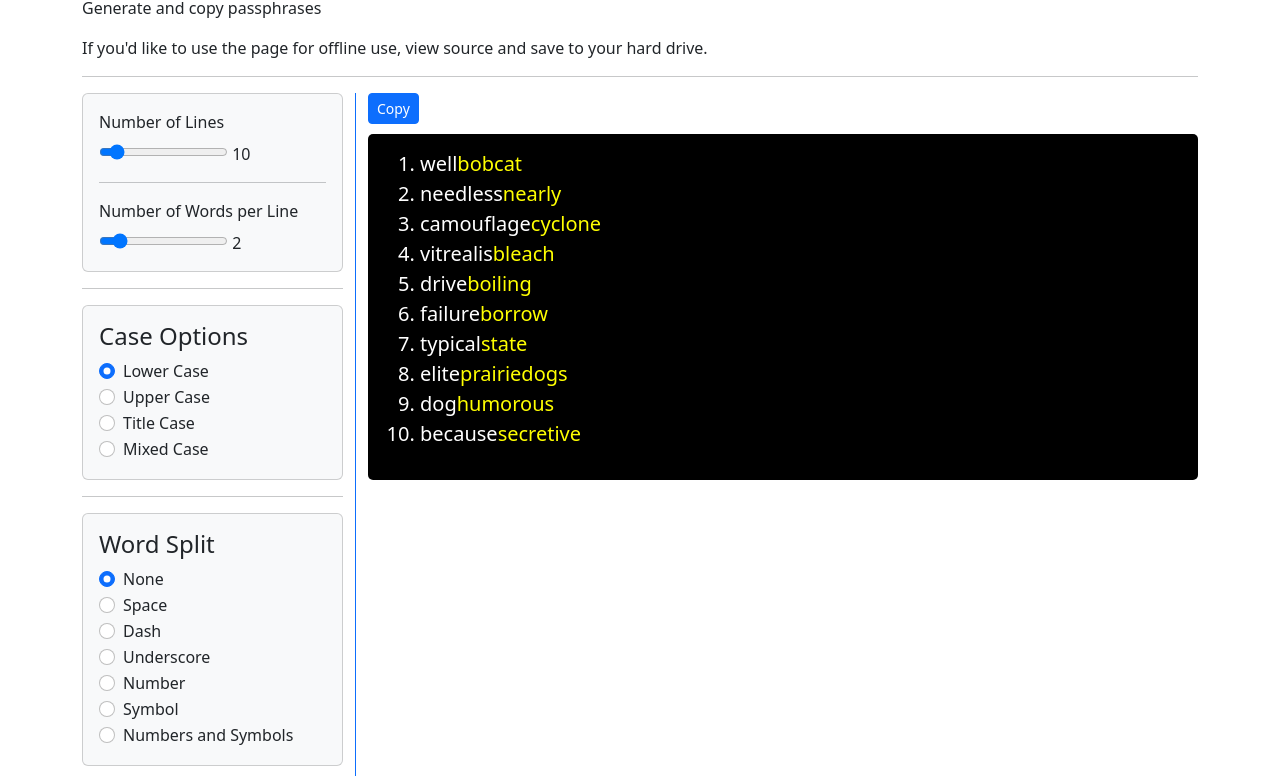
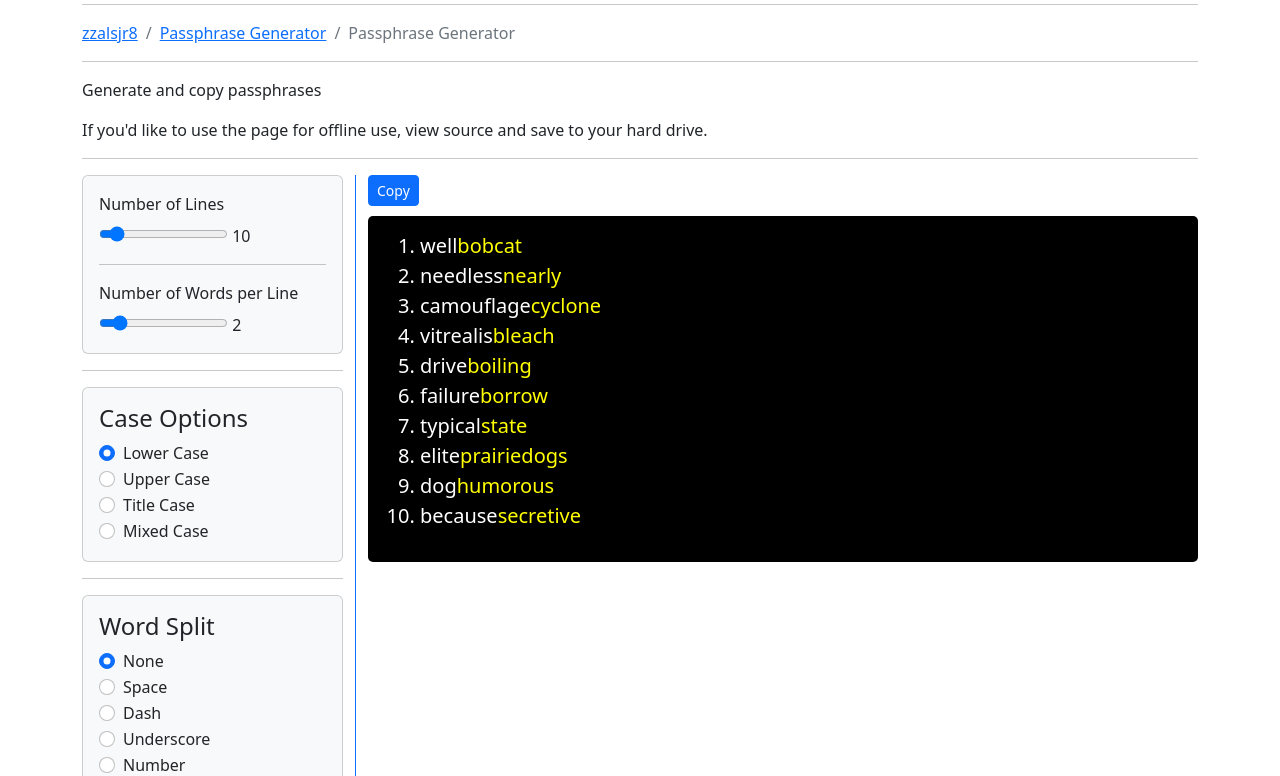
Before and after one commit to zzalsjr8/passphrase-generator, a plain HTML site: page index.html in a window 1280 px wide. Shown: the part 93-869 px from the top of the page. Drawn offline with Linux system fonts and the light colour scheme.

Commit message:
Add breadcrumb navigation to index.html

```diff
--- a/index.html
+++ b/index.html
@@ -3,6 +3,7 @@
 <head>
 <meta charset="utf-8">
 <meta name="viewport" content="width=device-width, initial-scale=1.0">
+<link rel="shortcut icon" href="https://www.google.com/s2/favicons?sz=64&domain=passgen.co/" />
 <title>Passphrase Generator</title>
 <style>.yellow {color:yellow;}.white {color:white;}.splitter {color:aqua;}#my-target{display:none;}html {scroll-behavior: auto !important;}.scrollbox {background: #000;padding: 15px 20px 15px 20px;margin: 10px 0;border-radius: 5px;color:white;}.un_words {font-size: 20px;}
 /*!
@@ -21,6 +22,13 @@
 
 	<hr>
 	<h1>Passphrase Generator</h1>
+	<hr>
+	<ol class="breadcrumb">
+		<li class="breadcrumb-item"><a href="https://zzalsjr8.github.io/">zzalsjr8</a></li>
+		<li class="breadcrumb-item"><a href="https://zzalsjr8.github.io/projects/passphrase-generator/">Passphrase Generator</a></li>
+		<li class="breadcrumb-item active">Passphrase Generator</li>
+	</ol>
+	<hr>
 	<p>Generate and copy passphrases</p>
 	<p>If you'd like to use the page for offline use, view source and save to your hard drive.</p>
 	<hr>
```
